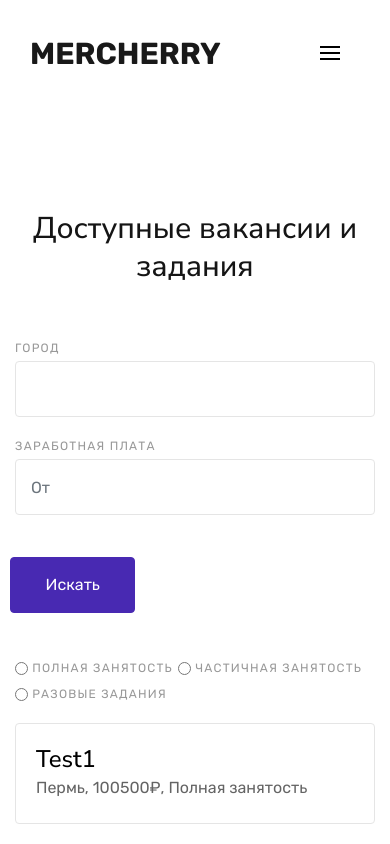
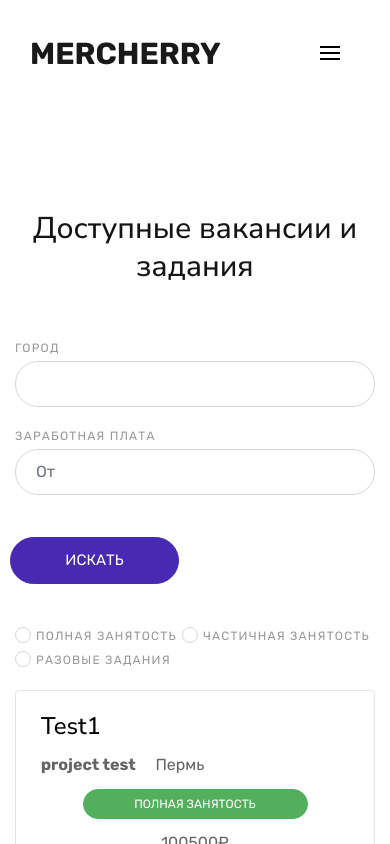
Before and after one commit to apuc/mercherry, a Vue app: page /job in a window 390 px wide. Shown: the top 844 px of the page. Built offline with nearby package versions, Linux system fonts and the light colour scheme; a web font is replaced by a local one; what vue-yandex-maps would draw is missing.

Commit message:
chagne inputs and vacancy-item

```diff
--- a/public/custom-bootstrap.css
+++ b/public/custom-bootstrap.css
@@ -223,11 +223,73 @@ selectric-items, .container .swiper-container .swiper-slide, .container .gallery
     vertical-align: middle;
     user-select: none;
     border: 1px solid transparent;
-    padding: 0.9375rem 1.875rem;
-    font-size: 1rem;
+    padding: 11px 20px;
+    min-width: 160px;
+    font-size: 15px;
     line-height: 1.5;
-    border-radius: 0.25rem;
+    border-radius: 50px;
+    text-transform: uppercase;
     transition: color 0.15s ease-in-out, background-color 0.15s ease-in-out, border-color 0.15s ease-in-out, box-shadow 0.15s ease-in-out;
+}
+.btn-danger {
+    color: #fff;
+    background-color: #fc2c38;
+    border-color: #fc2c38;
+}
+.btn-danger:hover {
+    color: #fff;
+    background-color: #fb0614;
+    border-color: #f20311;
+}
+.btn-danger:focus, .btn-danger.focus {
+    box-shadow: 0 0 0 0 rgba(252, 44, 56, 0.5);
+}
+.btn-danger.disabled, .btn-danger:disabled {
+    color: #fff;
+    background-color: #fc2c38;
+    border-color: #fc2c38;
+}
+.btn-danger:not(:disabled):not(.disabled):active, .btn-danger:not(:disabled):not(.disabled).active,
+.show > .btn-danger.dropdown-toggle {
+    color: #fff;
+    background-color: #f20311;
+    border-color: #e50310;
+}
+.btn-danger:not(:disabled):not(.disabled):active:focus, .btn-danger:not(:disabled):not(.disabled).active:focus,
+.show > .btn-danger.dropdown-toggle:focus {
+    box-shadow: 0 0 0 0 rgba(252, 44, 56, 0.5);
+}
+.btn-small {
+    padding: 5px 25px;
+    font-size: 12px;
+}
+.btn-orange {
+    color: #fff;
+    background-color: #f3a83c;
+    border-color: #f3a83c;
+}
+.btn-orange:hover {
+    color: #fff;
+    background-color: #f19818;
+    border-color: #ed920f;
+}
+.btn-orange:focus, .btn-orange.focus {
+    box-shadow: 0 0 0 0 rgba(243, 168, 60, 0.5);
+}
+.btn-orange.disabled, .btn-orange:disabled {
+    color: #fff;
+    background-color: #f3a83c;
+    border-color: #f3a83c;
+}
+.btn-orange:not(:disabled):not(.disabled):active, .btn-orange:not(:disabled):not(.disabled).active,
+.show > .btn-orange.dropdown-toggle {
+    color: #fff;
+    background-color: #ed920f;
+    border-color: #e18b0e;
+}
+.btn-orange:not(:disabled):not(.disabled):active:focus, .btn-orange:not(:disabled):not(.disabled).active:focus,
+.show > .btn-orange.dropdown-toggle:focus {
+    box-shadow: 0 0 0 0 rgba(243, 168, 60, 0.5);
 }
 .btn-primary {
     color: #fff;
@@ -1280,10 +1342,11 @@ label {
     letter-spacing: 0.1em;
 }
 .form-control {
-    height: calc(3.375rem + 2px);
-    padding: 0.9375rem 0.9375rem;
+    height: 46px;
+    padding: 3px 20px 4px;
     color: #151515;
-    border: 1px solid #e5e5e5;
+    border: 1px solid #d4d7da;
+    border-radius: 2em;
 }
 .form-control:focus {
     color: #151515;
--- a/src/App.vue
+++ b/src/App.vue
@@ -16,7 +16,7 @@
   }
 </script>
 
-<style>
+<style lang="scss">
   @import url("https://fonts.googleapis.com/css?family=Rubik:300,400,700");
   @import url("https://fonts.googleapis.com/css?family=Nunito+Sans:300,400,500,700");
   @import url("https://fonts.googleapis.com/css?family=Roboto+Mono");
@@ -77,6 +77,9 @@
   .text-white [class*="separator"], .text-white[class*="separator"] {
     border-color: rgba(255, 255, 255, 0.1);
   }
+  .pointer-none {
+    pointer-events: none;
+  }
   textarea {
     min-height: 100px;
   }
@@ -85,4 +88,71 @@
       min-height: 150px;
     }
   }
+  .radio,
+  .checkbox {
+    position: relative;
+    display: inline-flex;
+    input {
+      position: absolute;
+      top: 0;
+      left: 0;
+      opacity: 0;
+      &:checked + .radio__circle,
+      &:checked + .checkbox__circle {
+        &:after {
+          opacity: 1;
+        }
+      }
+    }
+    &__circle {
+      position: relative;
+      display: inline-block;
+      min-width: 16px;
+      min-height: 16px;
+      max-width: 16px;
+      max-height: 16px;
+      margin-right: 5px;
+      border: 1px solid #d4d7da;
+      border-radius: 50%;
+      &:after {
+        position: absolute;
+        opacity: 0;
+        transition: all 0.3s ease;
+      }
+    }
+  }
+  .radio {
+    &__circle {
+      &:after {
+        top: 3px;
+        left: 3px;
+        content: '';
+        width: 8px;
+        height: 8px;
+        border-radius: 50%;
+        background-color: #646464;
+      }
+    }
+  }
+  .checkbox {
+    &__circle {
+      &:after {
+        top: 0;
+        left: 1px;
+        content: "\f00c";
+        font-family: FontAwesome;
+        color: #54af5d;
+        font-size: 11px;
+      }
+    }
+  }
+  @-moz-document url-prefix() {
+    .checkbox {
+      &__circle {
+        &:after {
+          top: -2px;
+        }
+      }
+    }
+  }
 </style>
--- a/src/components/VacancyItem.vue
+++ b/src/components/VacancyItem.vue
@@ -1,32 +1,32 @@
 <template>
   <li class="media bordered mb-2 p-2">
     <div class="media-body">
-      <div class="row">
-        <div class="col-md-8">
+      <div class="row flex-sm-row flex-column">
+        <div class="px-2">
           <h5 class="mt-0 mb-0">
             <router-link class="black-link" :to="`/job/${item.id}`">{{item.label}}</router-link>
           </h5>
-          <p class="mb-0">
+          <p class="mb-0 mt-1">
+            <span v-if="item.project != ''" class="font-weight-bold">{{item.project}} </span>
             <span>
               <template v-if="item.city != ''">
-                {{item.city}},
-              </template>
-
-              <template v-if="item.salary != ''">
-                {{item.salary}}₽,
+                <i class="fa fa-map-marker"></i>
+                {{item.city}}
               </template>
 
               <template v-if="item.metro != ''">
-                {{item.metro}},
-              </template>
-
-              <template v-if="item.employment != ''">
-                {{item.employment}}
+                <img src="img/Moscow_Metro.svg" alt="" width="16">
+                {{item.metro}}
               </template>
             </span>
           </p>
         </div>
-        <div class="col-md-4 text-right">
+        <div class="vacancy-item-right">
+          <span v-if="item.employment !== ''" class="btn btn-small pointer-none" :class="'btn-' + employment">{{item.employment}}</span>
+
+          <p class="mt-1 mb-0" v-if="item.salary != ''">
+            {{item.salary}}₽
+          </p>
         </div>
       </div>
     </div>
@@ -41,10 +41,36 @@
         type: Object,
         required: true
       }
-    }
+    },
+    computed: {
+      employment() {
+        switch(this.item.employment) {
+          case 'Полная занятость':
+            return 'green';
+          case 'Частичная занятость':
+            return 'orange';
+          case 'Разовые задания':
+            return 'danger'
+        }
+      }
+    },
   }
 </script>
 
-<style scoped>
-
+<style lang="scss" scoped>
+  .vacancy-item-right {
+    display: flex;
+    flex-direction: column;
+    align-items: center;
+    width: 225px;
+    margin-left: auto;
+    padding: 0 15px;
+    @media (max-width: 575px) {
+      width: 100%;
+      margin-top: 10px;
+    }
+    .btn {
+      width: 225px;
+    }
+  }
 </style>
--- a/src/components/job/JobForm.vue
+++ b/src/components/job/JobForm.vue
@@ -37,14 +37,10 @@
       <div class="form-group field-employment">
         <label class="control-label">&nbsp;</label>
         <div id="employment">
-          <label>
-            <input type="radio" name="employment" value="0"> Полная занятость
-          </label>
-          <label>
-            <input type="radio" name="employment" value="1"> Частичная занятость
-          </label>
-          <label>
-            <input type="radio" name="employment" value="2"> Разовые задания
+          <label class="radio" v-for="(radioItem, index) in radio">
+            <input type="radio" name="employment" :value=index>
+            <span class="radio__circle"></span>
+            <span>{{radioItem}}</span>
           </label>
         </div>
         <div class="help-block"></div>
@@ -55,7 +51,16 @@
 
 <script>
   export default {
-    name: "JobForm"
+    name: "JobForm",
+    data() {
+      return {
+        radio: [
+          'Полная занятость',
+          'Частичная занятость',
+          'Разовые задания'
+        ]
+      }
+    }
   }
 </script>
 
--- a/src/components/login/LoginReg.vue
+++ b/src/components/login/LoginReg.vue
@@ -44,13 +44,14 @@
           </div>
 
           <div class="form-group field-signupform-confirm">
-            <div class="checkbox">
-              <label for="signupform-confirm">
+            <div>
+              <label class="checkbox" for="signupform-confirm">
                 <input type="checkbox"
                        id="signupform-confirm"
                        name="checkbox"
                        v-validate="'required'">
-                Я согласен с пользовательским соглашением и даю согласие на обработку персональных данных и получение информации по sms и email
+                <span class="checkbox__circle"></span>
+                <span>Я согласен с пользовательским соглашением и даю согласие на обработку персональных данных и получение информации по sms и email</span>
               </label>
               <p class="text-danger" v-show="errors.has('checkbox')">Вам необходимо согласиться с правилами сайта</p>
             </div>
--- a/src/views/Job.vue
+++ b/src/views/Job.vue
@@ -38,7 +38,8 @@
             "city": "Пермь",
             "metro": "",
             "salary": 100500,
-            "employment": "Полная занятость"
+            "employment": "Полная занятость",
+            "project": "project test"
           },
           {
             "id": 2,
@@ -46,7 +47,8 @@
             "city": "Москва",
             "metro": "",
             "salary": 10500,
-            "employment": "Частичная занятость"
+            "employment": "Частичная занятость",
+            "project": "project test"
           },
           {
             "id": 3,
@@ -54,7 +56,8 @@
             "city": "Москва",
             "metro": "Бабушкинская",
             "salary": 100500,
-            "employment": "Полная занятость"
+            "employment": "Разовые задания",
+            "project": "project test"
           },
           {
             "id": 4,
@@ -62,7 +65,8 @@
             "city": "Москва",
             "metro": "Бабушкинская",
             "salary": 100500,
-            "employment": "Полная занятость"
+            "employment": "Полная занятость",
+            "project": "project test"
           },
           {
             "id": 5,
@@ -70,7 +74,8 @@
             "city": "Москва",
             "metro": "Бабушкинская",
             "salary": 100500,
-            "employment": "Полная занятость"
+            "employment": "Полная занятость",
+            "project": "project test"
           }
         ],
         currentPage: 1
```
Also changed, not shown: public/img/Moscow_Metro.svg (added).
